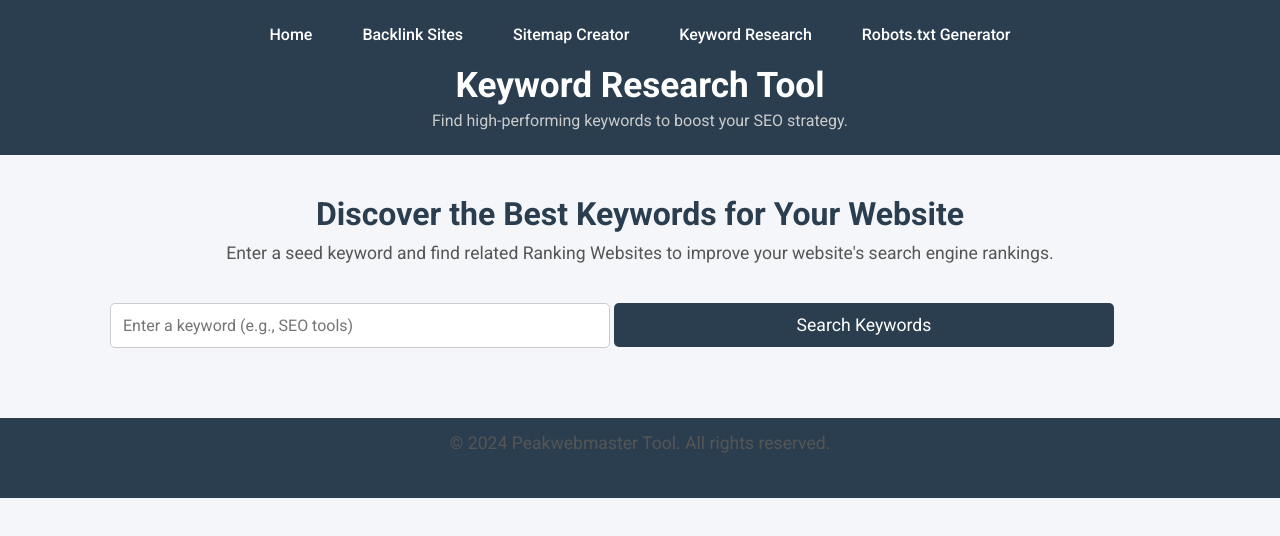
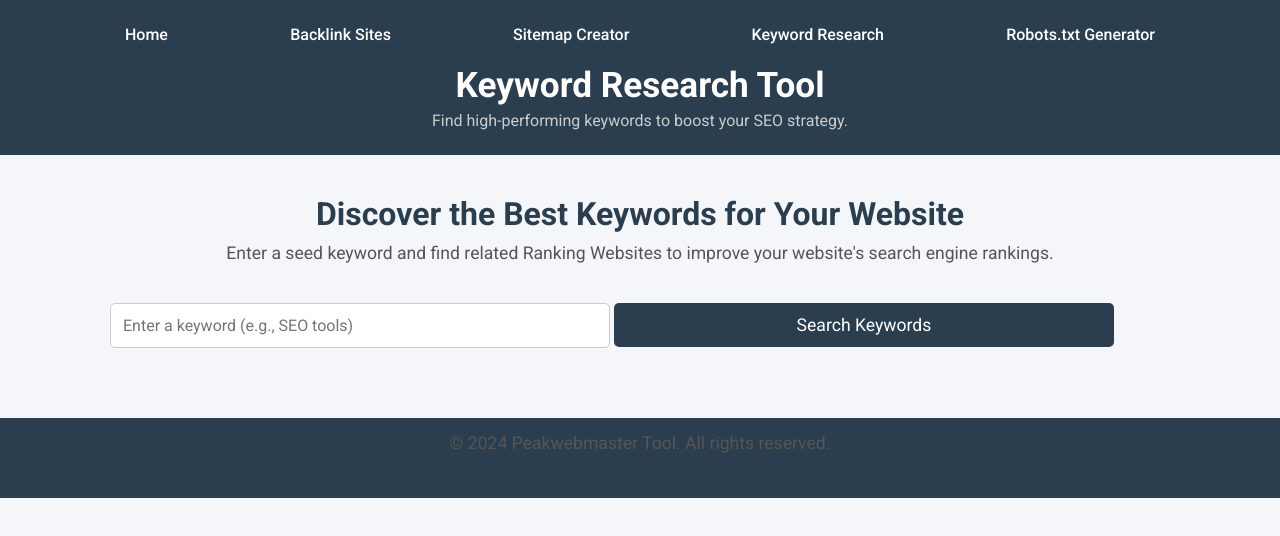
Before and after one commit to qutubkoreja/peakwebmaster, a plain HTML site: page keyword-research.html in a window 1280 px wide. Drawn offline with Linux system fonts and the light colour scheme.

Commit message:
Update keyword-research.html

```diff
--- a/keyword-research.html
+++ b/keyword-research.html
@@ -35,8 +35,11 @@
         }
         nav {
             display: flex;
-            justify-content: center;
-            gap: 20px;
+            justify-content: space-between;
+            align-items: center;
+            max-width: 1100px;
+            margin: 0 auto;
+            padding: 0 20px;
         }
         nav a {
             color: #fff;
```
